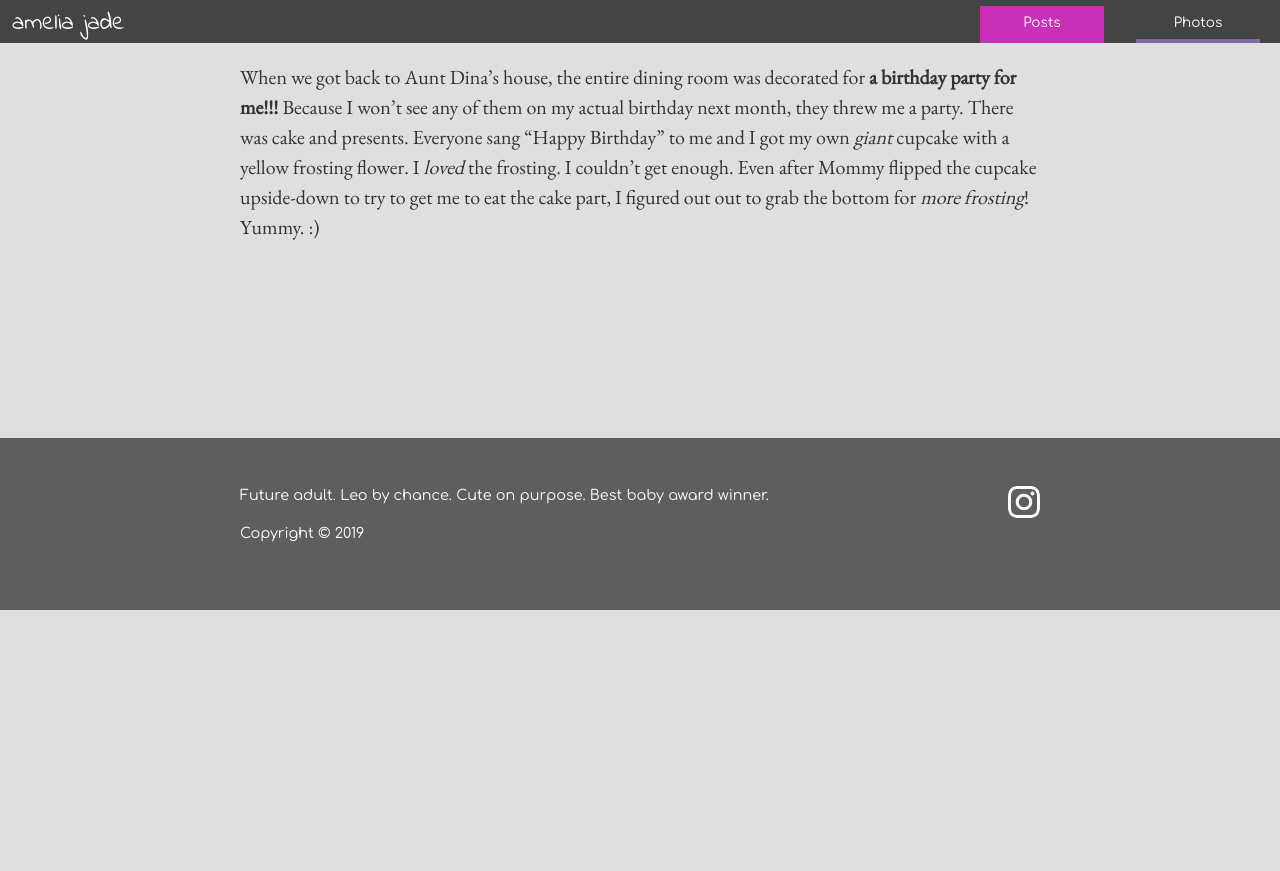
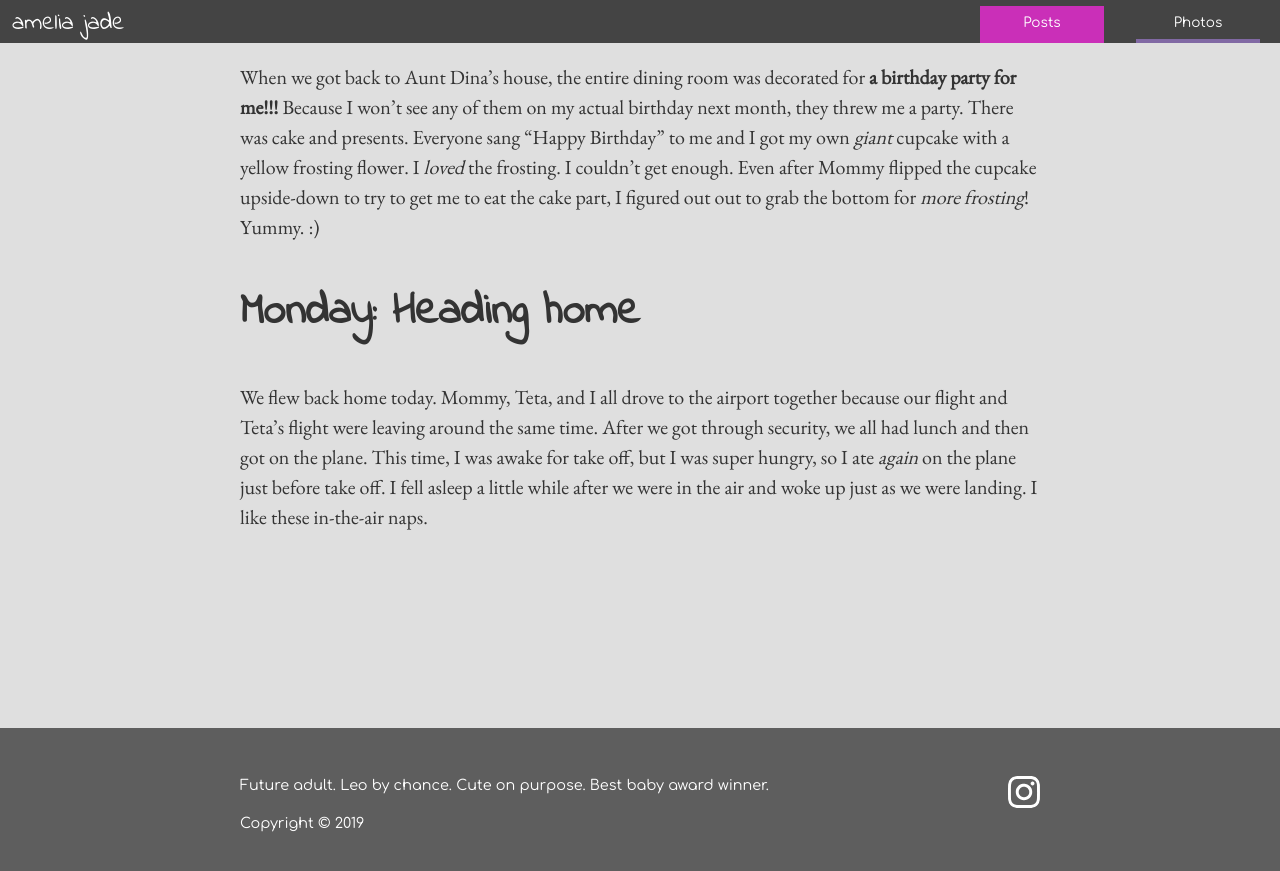
Before and after one commit to That-Dev-Girl-Sites/ameliahalabi.com, a Jekyll site: the page built from _posts/2019-07-01-first-vacation.md, in a window 1280 px wide and 900 px high, scrolled down 1387 px. Shown: the top 871 px of the window. Built offline with Jekyll 4.4.1, drawn with Linux system fonts in a browser that asks for light colours; before the commit the page ends 1997 px from its top, so only the background shows below that.

Commit message:
Finishing up this post.

```diff
--- a/_posts/2019-07-01-first-vacation.md
+++ b/_posts/2019-07-01-first-vacation.md
@@ -23,3 +23,7 @@ Sunday, we all went out to a strip mall nearby for a little while. We went into
 We waiting until the rain let up at least a little bit and then ran to the cars to go home. Aunt Mona road with Mommy and me and everyone else was in Aunt Dina's car. We had to make a pit stop on the way back to Aunt Dina's house to check on Aunt Mona's house because of the storm.
 
 When we got back to Aunt Dina's house, the entire dining room was decorated for **a birthday party for me!!!** Because I won't see any of them on my actual birthday next month, they threw me a party. There was cake and presents. Everyone sang "Happy Birthday" to me and I got my own _giant_ cupcake with a yellow frosting flower. I _loved_ the frosting. I couldn't get enough. Even after Mommy flipped the cupcake upside-down to try to get me to eat the cake part, I figured out out to grab the bottom for _more frosting_! Yummy. :)
+
+## Monday: Heading home
+
+We flew back home today. Mommy, Teta, and I all drove to the airport together because our flight and Teta's flight were leaving around the same time. After we got through security, we all had lunch and then got on the plane. This time, I was awake for take off, but I was super hungry, so I ate _again_ on the plane just before take off. I fell asleep a little while after we were in the air and woke up just as we were landing. I like these in-the-air naps.
```
